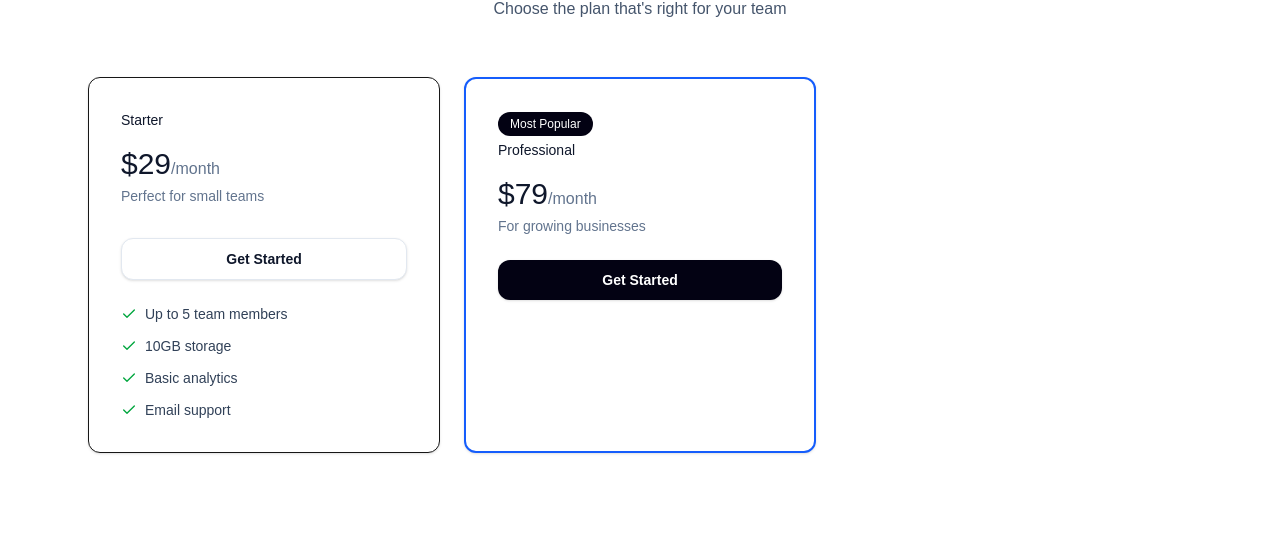
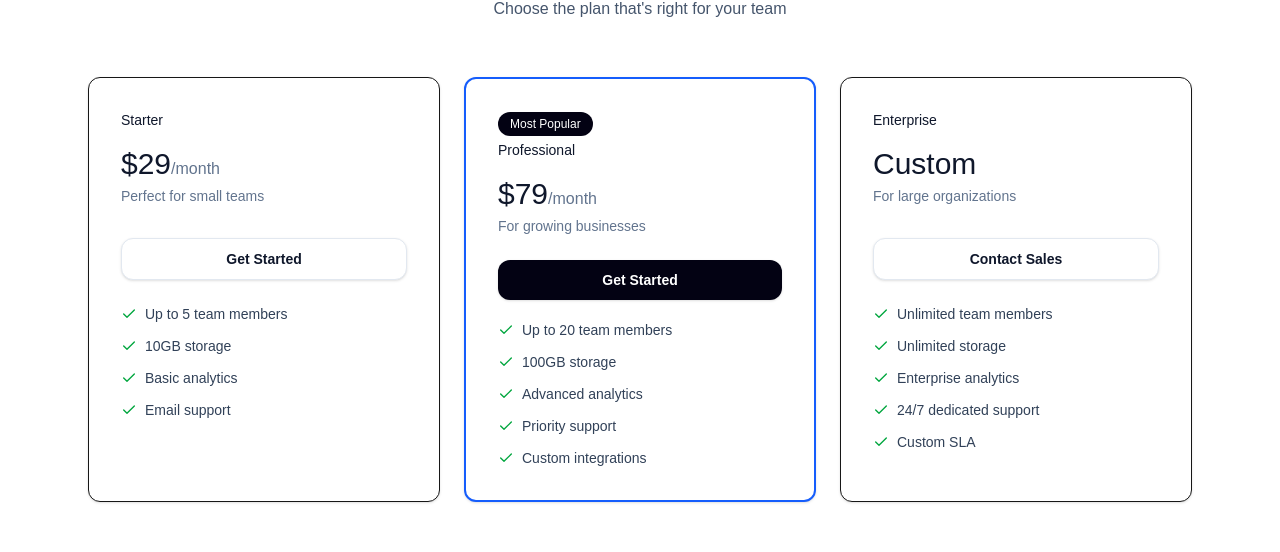
Before and after one commit to najeesidahmed/ruach-tech-figma-to-code, a Next.js app in the folder detailify-landing/: page / in a window 1280 px wide. Shown: the part 1301-1853 px from the top of the page. Built offline with nearby package versions, Linux system fonts and the light colour scheme.

Commit message:
add custom pricing card

```diff
--- a/detailify-landing/components/sections/PricingSection.tsx
+++ b/detailify-landing/components/sections/PricingSection.tsx
@@ -68,6 +68,62 @@ export function PricingSection() {
                     </CardHeader>
                     <CardContent>
                         <Button className="w-full">Get Started</Button>
+
+                        <ul className="mt-5 space-y-3 text-sm text-slate-700">
+                            <li className="flex items-center gap-2">
+                                <TickIcon /> Up to 20 team members
+                            </li>
+                            <li className="flex items-center gap-2">
+                                <TickIcon /> 100GB storage
+                            </li>
+                            <li className="flex items-center gap-2">
+                                <TickIcon /> Advanced analytics
+                            </li>
+                            <li className="flex items-center gap-2">
+                                <TickIcon /> Priority support
+                            </li>
+                            <li className="flex items-center gap-2">
+                                <TickIcon /> Custom integrations
+                            </li>
+                        </ul>
+                    </CardContent>
+                </Card>
+
+                {/* Custom */}
+                <Card>
+                    <CardHeader>
+                        <h3 className="text-sm font-medium text-slate-900">Enterprise</h3>
+                        <p className="mt-4 text-3xl text-slate-900">
+                            Custom
+                        </p>
+                        <p className="text-sm text-slate-500">For large organizations</p>
+                    </CardHeader>
+
+                    <CardContent>
+                        <Button className="mt-2 w-full" variant="outline">Contact Sales</Button>
+
+                        <ul className="mt-6 space-y-3 text-sm text-slate-700">
+                            <li className="flex items-center gap-2">
+                                <TickIcon />
+                                Unlimited team members
+                            </li>
+                            <li className="flex items-center gap-2">
+                                <TickIcon />
+                                Unlimited storage
+                            </li>
+                            <li className="flex items-center gap-2">
+                                <TickIcon />
+                                Enterprise analytics
+                            </li>
+                            <li className="flex items-center gap-2">
+                                <TickIcon />
+                                24/7 dedicated support
+                            </li>
+                            <li className="flex items-center gap-2">
+                                <TickIcon />
+                                Custom SLA
+                            </li>
+                        </ul>
                     </CardContent>
                 </Card>
             </div>
```
